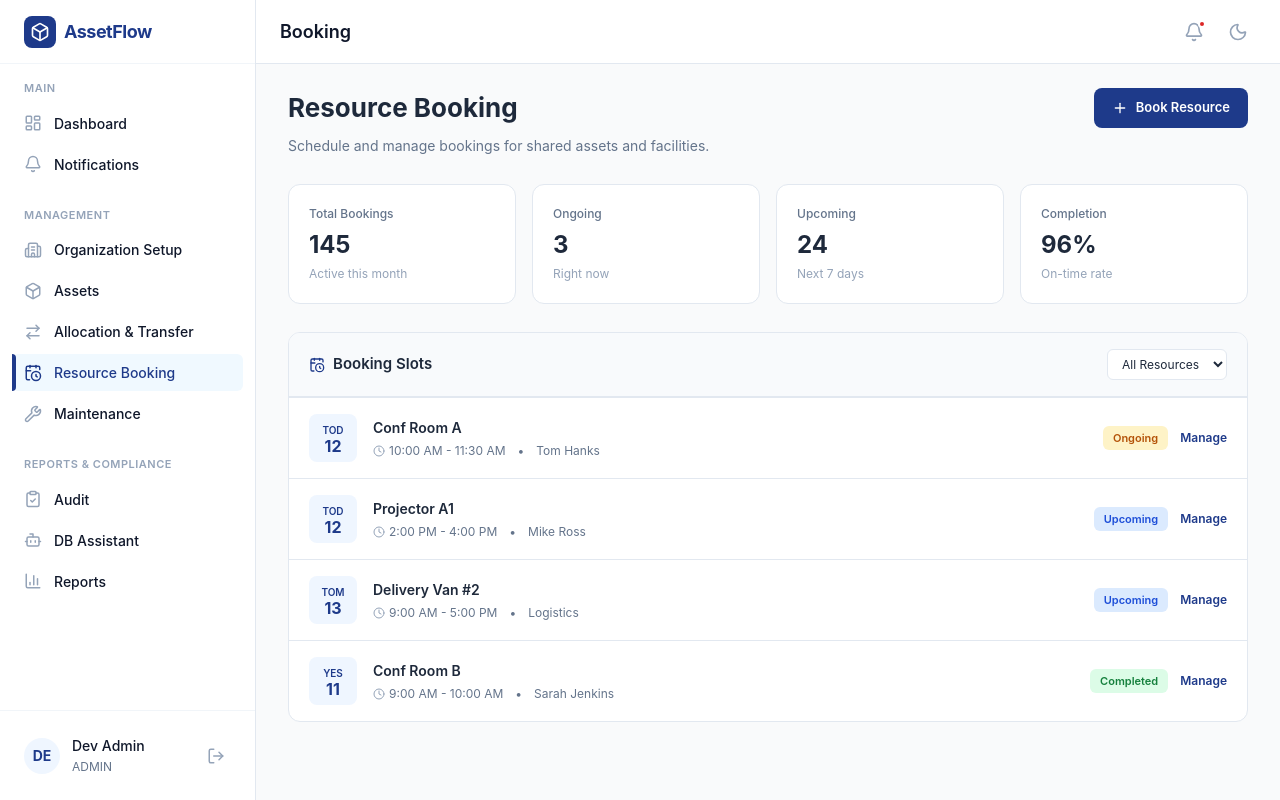
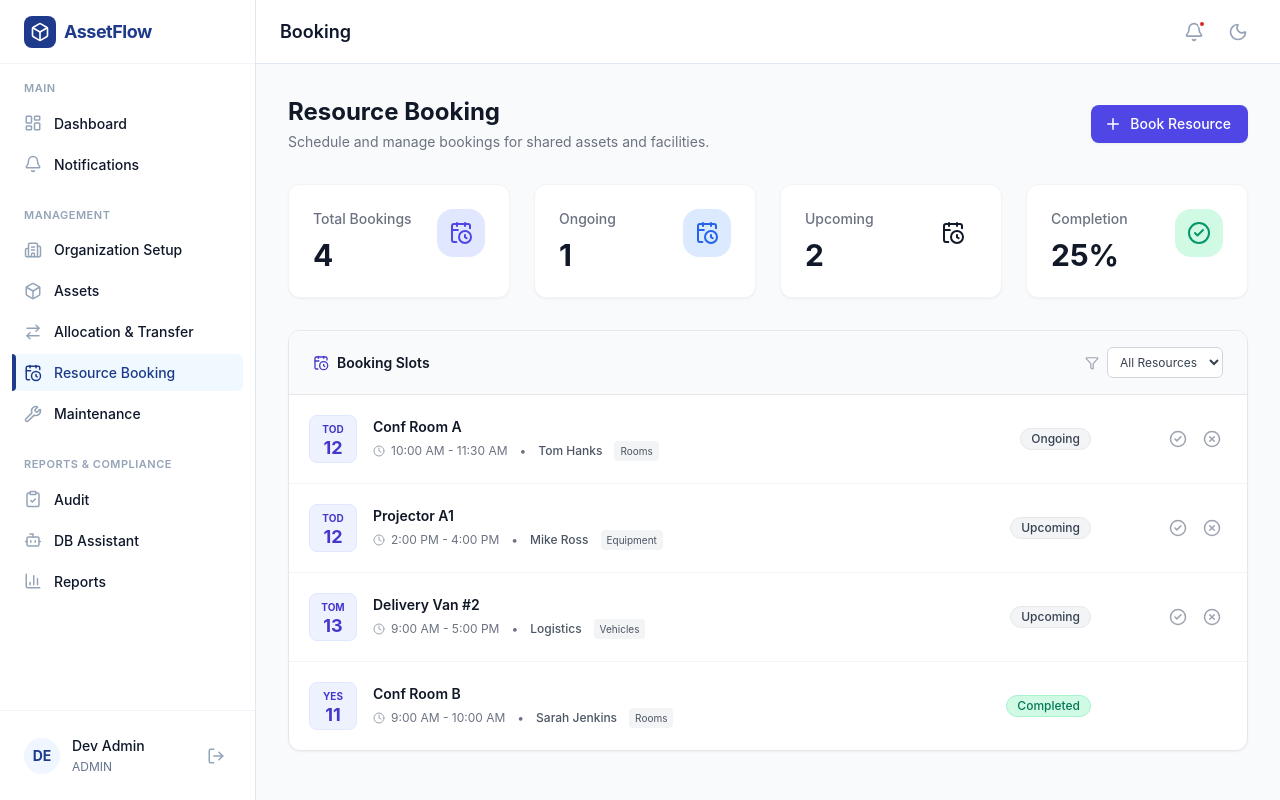
Before and after one commit to A-Deepak1610/Odoo-Hackathon, a React (Vite) app in the folder client/: page /booking in a window 1280 px wide. Built offline with nearby package versions, Linux system fonts and the light colour scheme; no server answers.

Commit message:
update(ui): resorce booking page

```diff
--- a/client/src/modules/booking/pages/Booking.jsx
+++ b/client/src/modules/booking/pages/Booking.jsx
@@ -1,227 +1,88 @@
-import React from "react";
-import { CalendarClock, Plus, Clock } from "lucide-react";
+import React, { useState } from 'react';
+import { CalendarClock, Plus, Clock, Filter, CheckCircle2, XCircle } from 'lucide-react';
+import PageHeader from '../../../shared/components/PageHeader';
+import StatCard from '../../../shared/components/StatCard';
+import Button from '../../../shared/components/Button';
+import Modal from '../../../shared/components/Modal';
+import StatusPill from '../../../shared/components/StatusPill';
+
+// --- MOCK DATA ---
+const initialBookings = [
+  { id: 'BK-001', resource: 'Conf Room A', user: 'Tom Hanks', time: '10:00 AM - 11:30 AM', date: 'Today', dateNum: '12', status: 'Ongoing', type: 'Rooms' },
+  { id: 'BK-002', resource: 'Projector A1', user: 'Mike Ross', time: '2:00 PM - 4:00 PM', date: 'Today', dateNum: '12', status: 'Upcoming', type: 'Equipment' },
+  { id: 'BK-003', resource: 'Delivery Van #2', user: 'Logistics', time: '9:00 AM - 5:00 PM', date: 'Tomorrow', dateNum: '13', status: 'Upcoming', type: 'Vehicles' },
+  { id: 'BK-004', resource: 'Conf Room B', user: 'Sarah Jenkins', time: '9:00 AM - 10:00 AM', date: 'Yesterday', dateNum: '11', status: 'Completed', type: 'Rooms' },
+];
 
 const Booking = () => {
-  const statsCards = [
-    {
-      label: "Total Bookings",
-      value: "145",
-      subtitle: "Active this month",
-      color: "#1e3a8a",
-      bg: "#eff6ff",
-    },
-    {
-      label: "Ongoing",
-      value: "3",
-      subtitle: "Right now",
-      color: "#0891b2",
-      bg: "#ecfeff",
-    },
-    {
-      label: "Upcoming",
-      value: "24",
-      subtitle: "Next 7 days",
-      color: "#7c3aed",
-      bg: "#f3e8ff",
-    },
-    {
-      label: "Completion",
-      value: "96%",
-      subtitle: "On-time rate",
-      color: "#16a34a",
-      bg: "#ecfdf5",
-    },
-  ];
+  const [bookings, setBookings] = useState(initialBookings);
+  const [typeFilter, setTypeFilter] = useState('All Resources');
 
-  const mockBookings = [
-    {
-      id: "BK-001",
-      resource: "Conf Room A",
-      user: "Tom Hanks",
-      time: "10:00 AM - 11:30 AM",
-      date: "Today",
-      dateNum: "12",
-      status: "Ongoing",
-    },
-    {
-      id: "BK-002",
-      resource: "Projector A1",
-      user: "Mike Ross",
-      time: "2:00 PM - 4:00 PM",
-      date: "Today",
-      dateNum: "12",
-      status: "Upcoming",
-    },
-    {
-      id: "BK-003",
-      resource: "Delivery Van #2",
-      user: "Logistics",
-      time: "9:00 AM - 5:00 PM",
-      date: "Tomorrow",
-      dateNum: "13",
-      status: "Upcoming",
-    },
-    {
-      id: "BK-004",
-      resource: "Conf Room B",
-      user: "Sarah Jenkins",
-      time: "9:00 AM - 10:00 AM",
-      date: "Yesterday",
-      dateNum: "11",
-      status: "Completed",
-    },
-  ];
+  // Modal State
+  const [isModalOpen, setIsModalOpen] = useState(false);
+  const [formData, setFormData] = useState({
+    resource: '', user: '', time: '10:00 AM - 11:00 AM', date: 'Tomorrow', dateNum: '13', type: 'Rooms', status: 'Upcoming'
+  });
 
-  const getStatusColor = (status) => {
-    if (status === "Ongoing") return { bg: "#fef3c7", text: "#b45309" };
-    if (status === "Upcoming") return { bg: "#dbeafe", text: "#1d4ed8" };
-    if (status === "Completed") return { bg: "#dcfce7", text: "#15803d" };
-    return { bg: "#f1f5f9", text: "#475569" };
+  // Derived Stats
+  const totalBookings = bookings.length;
+  const ongoingCount = bookings.filter(b => b.status === 'Ongoing').length;
+  const upcomingCount = bookings.filter(b => b.status === 'Upcoming').length;
+
+  const completedCount = bookings.filter(b => b.status === 'Completed').length;
+  const completionRate = totalBookings > 0 ? Math.round((completedCount / (completedCount + ongoingCount + upcomingCount)) * 100) : 100;
+
+  // Filtering
+  const filteredBookings = bookings.filter(b => typeFilter === 'All Resources' || b.type === typeFilter);
+
+  // Actions
+  const handleOpenModal = () => {
+    setFormData({ resource: '', user: '', time: '10:00 AM - 11:00 AM', date: 'Tomorrow', dateNum: '13', type: 'Rooms', status: 'Upcoming' });
+    setIsModalOpen(true);
+  };
+
+  const handleSaveBooking = () => {
+    const newBooking = {
+      ...formData,
+      id: `BK-00${bookings.length + 1}`
+    };
+    setBookings([newBooking, ...bookings]);
+    setIsModalOpen(false);
+  };
+
+  const updateBookingStatus = (id, newStatus) => {
+    setBookings(bookings.map(b => b.id === id ? { ...b, status: newStatus } : b));
   };
 
   return (
-    <div
-      style={{
-        padding: "24px 32px",
-        maxWidth: "1400px",
-        margin: "0 auto",
-        fontFamily: "Inter, sans-serif",
-      }}
-    >
-      {/* ── PAGE HEADER ─── */}
-      <div
-        style={{
-          display: "flex",
-          justifyContent: "space-between",
-          alignItems: "flex-start",
-          marginBottom: "28px",
-        }}
-      >
-        <div>
-          <h1
-            style={{
-              fontSize: "26px",
-              fontWeight: 700,
-              margin: "0 0 8px 0",
-              color: "#1e293b",
-            }}
-          >
-            Resource Booking
-          </h1>
-          <p style={{ fontSize: "14px", color: "#64748b", margin: 0 }}>
-            Schedule and manage bookings for shared assets and facilities.
-          </p>
-        </div>
-        <button
-          style={{
-            display: "flex",
-            alignItems: "center",
-            gap: "8px",
-            padding: "10px 18px",
-            background: "#1e3a8a",
-            color: "white",
-            border: "none",
-            borderRadius: "8px",
-            fontSize: "13px",
-            fontWeight: 600,
-            cursor: "pointer",
-          }}
-        >
-          <Plus size={16} />
-          Book Resource
-        </button>
+    <div className="p-8 pb-20 max-w-7xl mx-auto font-sans">
+      <PageHeader
+        title="Resource Booking"
+        description="Schedule and manage bookings for shared assets and facilities."
+        actions={<Button onClick={handleOpenModal} icon={Plus}>Book Resource</Button>}
+      />
+
+      {/* STAT CARDS */}
+      <div className="grid grid-cols-1 md:grid-cols-2 lg:grid-cols-4 gap-6 mb-8">
+        <StatCard title="Total Bookings" value={totalBookings} subtitle="Active this month" color="indigo" icon={CalendarClock} />
+        <StatCard title="Ongoing" value={ongoingCount} subtitle="Right now" color="blue" icon={CalendarClock} />
+        <StatCard title="Upcoming" value={upcomingCount} subtitle="Next 7 days" color="purple" icon={CalendarClock} />
+        <StatCard title="Completion" value={`${completionRate}%`} subtitle="On-time rate" color="emerald" icon={CheckCircle2} />
       </div>
 
-      {/* ── STAT CARDS (4-col) ─── */}
-      <div
-        style={{
-          display: "grid",
-          gridTemplateColumns: "repeat(4, 1fr)",
-          gap: "16px",
-          marginBottom: "28px",
-        }}
-      >
-        {statsCards.map((stat, i) => (
-          <div
-            key={i}
-            style={{
-              background: "white",
-              borderRadius: "12px",
-              padding: "20px",
-              border: "1px solid #e2e8f0",
-            }}
-          >
-            <div
-              style={{
-                fontSize: "12px",
-                color: "#64748b",
-                fontWeight: 500,
-                marginBottom: "4px",
-              }}
-            >
-              {stat.label}
-            </div>
-            <div
-              style={{
-                fontSize: "24px",
-                fontWeight: 700,
-                color: "#1e293b",
-                marginBottom: "2px",
-              }}
-            >
-              {stat.value}
-            </div>
-            <div style={{ fontSize: "12px", color: "#94a3b8" }}>
-              {stat.subtitle}
-            </div>
-          </div>
-        ))}
-      </div>
-
-      {/* ── BOOKINGS ─── */}
-      <div
-        style={{
-          background: "white",
-          borderRadius: "12px",
-          border: "1px solid #e2e8f0",
-          overflow: "hidden",
-        }}
-      >
-        <div
-          style={{
-            padding: "16px 20px",
-            borderBottom: "1px solid #e2e8f0",
-            background: "#f8fafc",
-            display: "flex",
-            justifyContent: "space-between",
-            alignItems: "center",
-          }}
-        >
-          <h3
-            style={{
-              fontSize: "15px",
-              fontWeight: 600,
-              color: "#1e293b",
-              margin: 0,
-              display: "flex",
-              alignItems: "center",
-              gap: "8px",
-            }}
-          >
-            <CalendarClock size={16} color="#1e3a8a" />
+      {/* BOOKING LIST */}
+      <div className="bg-white rounded-xl border border-gray-200 shadow-sm overflow-hidden">
+        <div className="px-6 py-4 border-b border-gray-200 bg-gray-50 flex flex-col sm:flex-row justify-between items-start sm:items-center gap-4">
+          <h3 className="text-sm font-semibold text-gray-900 flex items-center gap-2">
+            <CalendarClock size={16} className="text-primary-700" />
             Booking Slots
           </h3>
+          <div className="flex items-center gap-2">
+            <Filter size={14} className="text-gray-400" />
             <select
-            style={{
-              fontSize: "12px",
-              border: "1px solid #e2e8f0",
-              borderRadius: "6px",
-              padding: "6px 10px",
-              background: "white",
-              color: "#1e293b",
-              fontFamily: "Inter, sans-serif",
-              cursor: "pointer",
-            }}
+              value={typeFilter}
+              onChange={e => setTypeFilter(e.target.value)}
+              className="text-xs border border-gray-300 rounded-md px-2 py-1.5 bg-white text-gray-700 focus:ring-primary-500 outline-none cursor-pointer"
             >
               <option>All Resources</option>
               <option>Rooms</option>
@@ -229,145 +90,144 @@ const Booking = () => {
               <option>Equipment</option>
             </select>
           </div>
+        </div>
 
-        <div style={{ borderTop: "1px solid #e2e8f0" }}>
-          {mockBookings.map((booking, idx) => {
-            const statusColor = getStatusColor(booking.status);
-            return (
-              <div
-                key={booking.id}
-                style={{
-                  padding: "16px 20px",
-                  borderBottom:
-                    idx < mockBookings.length - 1
-                      ? "1px solid #e2e8f0"
-                      : "none",
-                  display: "flex",
-                  justifyContent: "space-between",
-                  alignItems: "center",
-                  transition: "background 0.2s",
-                }}
-                onMouseOver={(e) =>
-                  (e.currentTarget.style.background = "#f8fafc")
-                }
-                onMouseOut={(e) =>
-                  (e.currentTarget.style.background = "transparent")
-                }
-              >
-                <div
-                  style={{
-                    display: "flex",
-                    alignItems: "center",
-                    gap: "16px",
-                    flex: 1,
-                  }}
-                >
-                  {/* Date box */}
-                  <div
-                    style={{
-                      width: "48px",
-                      height: "48px",
-                      borderRadius: "8px",
-                      background: "#eff6ff",
-                      display: "flex",
-                      flexDirection: "column",
-                      alignItems: "center",
-                      justifyContent: "center",
-                      flexShrink: 0,
-                    }}
-                  >
-                    <div
-                      style={{
-                        fontSize: "10px",
-                        fontWeight: 600,
-                        color: "#1e3a8a",
-                        textTransform: "uppercase",
-                      }}
-                    >
-                      {booking.date.slice(0, 3)}
+        <div className="divide-y divide-gray-100">
+          {filteredBookings.length === 0 ? (
+            <div className="p-8 text-center text-gray-500 text-sm">No bookings found.</div>
+          ) : (
+            filteredBookings.map((booking) => (
+              <div key={booking.id} className="p-5 flex flex-col md:flex-row justify-between items-start md:items-center gap-4 hover:bg-gray-50 transition-colors">
+
+                <div className="flex items-center gap-4 flex-1">
+                  {/* Calendar Box */}
+                  <div className="w-12 h-12 rounded-lg bg-primary-50 border border-primary-100 flex flex-col items-center justify-center shrink-0">
+                    <div className="text-[10px] font-bold text-primary-700 uppercase">{booking.date.slice(0, 3)}</div>
+                    <div className="text-lg font-bold text-primary-700 leading-none mt-0.5">{booking.dateNum}</div>
                   </div>
-                    <div
-                      style={{
-                        fontSize: "16px",
-                        fontWeight: 700,
-                        color: "#1e3a8a",
-                        lineHeight: 1,
-                      }}
-                    >
-                      {booking.dateNum}
-                    </div>
-                  </div>
+
                   {/* Content */}
                   <div>
-                    <h4
-                      style={{
-                        fontSize: "14px",
-                        fontWeight: 600,
-                        color: "#1e293b",
-                        margin: "0 0 4px 0",
-                      }}
-                    >
-                      {booking.resource}
-                    </h4>
-                    <div
-                      style={{
-                        display: "flex",
-                        alignItems: "center",
-                        gap: "12px",
-                        fontSize: "12px",
-                        color: "#64748b",
-                      }}
-                    >
-                      <span
-                        style={{
-                          display: "flex",
-                          alignItems: "center",
-                          gap: "4px",
-                        }}
-                      >
-                        <Clock size={12} color="#94a3b8" />
+                    <h4 className="text-sm font-semibold text-gray-900 mb-1">{booking.resource}</h4>
+                    <div className="flex items-center gap-3 text-xs text-gray-500">
+                      <span className="flex items-center gap-1.5">
+                        <Clock size={12} className="text-gray-400" />
                         {booking.time}
                       </span>
                       <span>•</span>
-                      <span>{booking.user}</span>
+                      <span className="font-medium text-gray-600">{booking.user}</span>
+                      <span className="bg-gray-100 text-gray-600 px-1.5 py-0.5 rounded text-[10px]">{booking.type}</span>
                     </div>
                   </div>
                 </div>
-                {/* Status & action */}
-                <div
-                  style={{ display: "flex", alignItems: "center", gap: "12px" }}
+
+                {/* Actions & Status */}
+                <div className="flex items-center gap-4 w-full md:w-auto justify-end">
+                  <StatusPill status={booking.status} />
+
+                  <div className="flex items-center gap-1 min-w-[120px] justify-end">
+                    {(booking.status === 'Upcoming' || booking.status === 'Ongoing') && (
+                      <>
+                        <button
+                          onClick={() => updateBookingStatus(booking.id, 'Completed')}
+                          title="Mark Completed"
+                          className="p-1.5 text-gray-400 hover:text-emerald-600 hover:bg-emerald-50 rounded transition-colors"
                         >
-                  <span
-                    style={{
-                      background: statusColor.bg,
-                      color: statusColor.text,
-                      padding: "4px 10px",
-                      borderRadius: "6px",
-                      fontSize: "11px",
-                      fontWeight: 600,
-                    }}
+                          <CheckCircle2 size={18} />
+                        </button>
+                        <button
+                          onClick={() => updateBookingStatus(booking.id, 'Cancelled')}
+                          title="Cancel Booking"
+                          className="p-1.5 text-gray-400 hover:text-red-600 hover:bg-red-50 rounded transition-colors"
                         >
-                    {booking.status}
-                  </span>
-                  <button
-                    style={{
-                      background: "none",
-                      border: "none",
-                      color: "#1e3a8a",
-                      fontSize: "12px",
-                      fontWeight: 600,
-                      cursor: "pointer",
-                      padding: 0,
-                    }}
-                  >
-                    Manage
+                          <XCircle size={18} />
                         </button>
+                      </>
+                    )}
                   </div>
                 </div>
-            );
-          })}
+
+              </div>
+            ))
+          )}
         </div>
       </div>
+
+      {/* --- ADD BOOKING MODAL --- */}
+      <Modal
+        isOpen={isModalOpen}
+        onClose={() => setIsModalOpen(false)}
+        title="Book a Resource"
+        footer={
+          <>
+            <Button variant="secondary" onClick={() => setIsModalOpen(false)}>Cancel</Button>
+            <Button onClick={handleSaveBooking}>Confirm Booking</Button>
+          </>
+        }
+      >
+        <div className="space-y-4">
+          <div>
+            <label className="block text-sm font-medium text-gray-700 mb-1">Resource Type</label>
+            <select
+              value={formData.type}
+              onChange={e => setFormData({...formData, type: e.target.value})}
+              className="w-full p-2 border border-gray-300 rounded-md bg-white text-sm focus:ring-primary-500 outline-none"
+            >
+              <option>Rooms</option>
+              <option>Vehicles</option>
+              <option>Equipment</option>
+            </select>
+          </div>
+
+          <div>
+            <label className="block text-sm font-medium text-gray-700 mb-1">Resource Name</label>
+            <input
+              value={formData.resource}
+              onChange={e => setFormData({...formData, resource: e.target.value})}
+              className="w-full p-2 border border-gray-300 rounded-md text-sm focus:ring-primary-500 outline-none"
+              placeholder="e.g. Conf Room A"
+            />
+          </div>
+
+          <div>
+            <label className="block text-sm font-medium text-gray-700 mb-1">User / Department</label>
+            <input
+              value={formData.user}
+              onChange={e => setFormData({...formData, user: e.target.value})}
+              className="w-full p-2 border border-gray-300 rounded-md text-sm focus:ring-primary-500 outline-none"
+              placeholder="e.g. Marketing Team"
+            />
+          </div>
+
+          <div className="grid grid-cols-2 gap-4">
+            <div>
+              <label className="block text-sm font-medium text-gray-700 mb-1">Date</label>
+              <input
+                type="date"
+                onChange={e => {
+                  const d = new Date(e.target.value);
+                  const days = ['Sun', 'Mon', 'Tue', 'Wed', 'Thu', 'Fri', 'Sat'];
+                  setFormData({
+                    ...formData,
+                    date: days[d.getDay()] || 'Day',
+                    dateNum: d.getDate().toString() || '00'
+                  });
+                }}
+                className="w-full p-2 border border-gray-300 rounded-md text-sm focus:ring-primary-500 outline-none text-gray-600"
+              />
+            </div>
+            <div>
+              <label className="block text-sm font-medium text-gray-700 mb-1">Time Block</label>
+              <input
+                value={formData.time}
+                onChange={e => setFormData({...formData, time: e.target.value})}
+                className="w-full p-2 border border-gray-300 rounded-md text-sm focus:ring-primary-500 outline-none"
+                placeholder="10:00 AM - 11:00 AM"
+              />
+            </div>
+          </div>
+        </div>
+      </Modal>
     </div>
   );
 };
```
Lines whose indentation alone changed are shown as unchanged.
